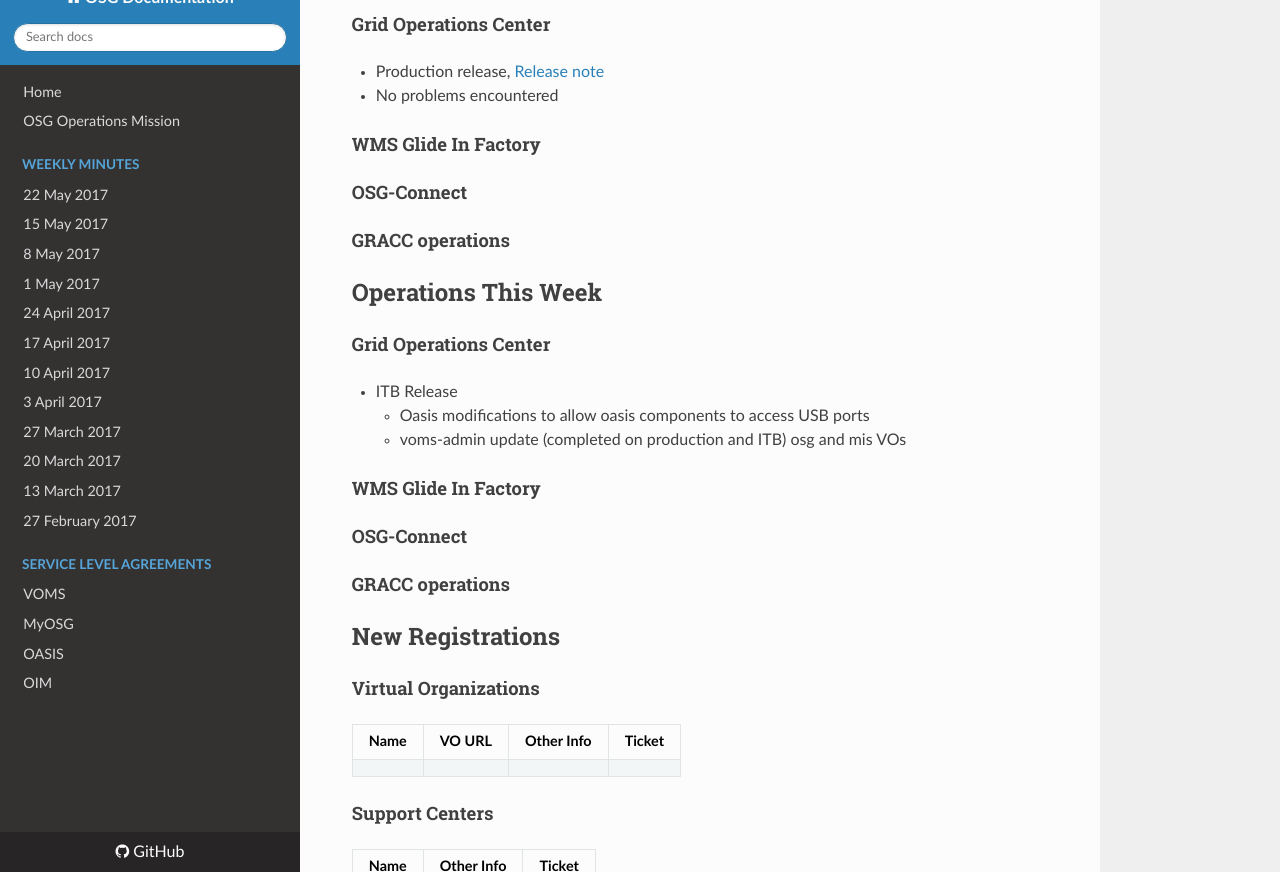
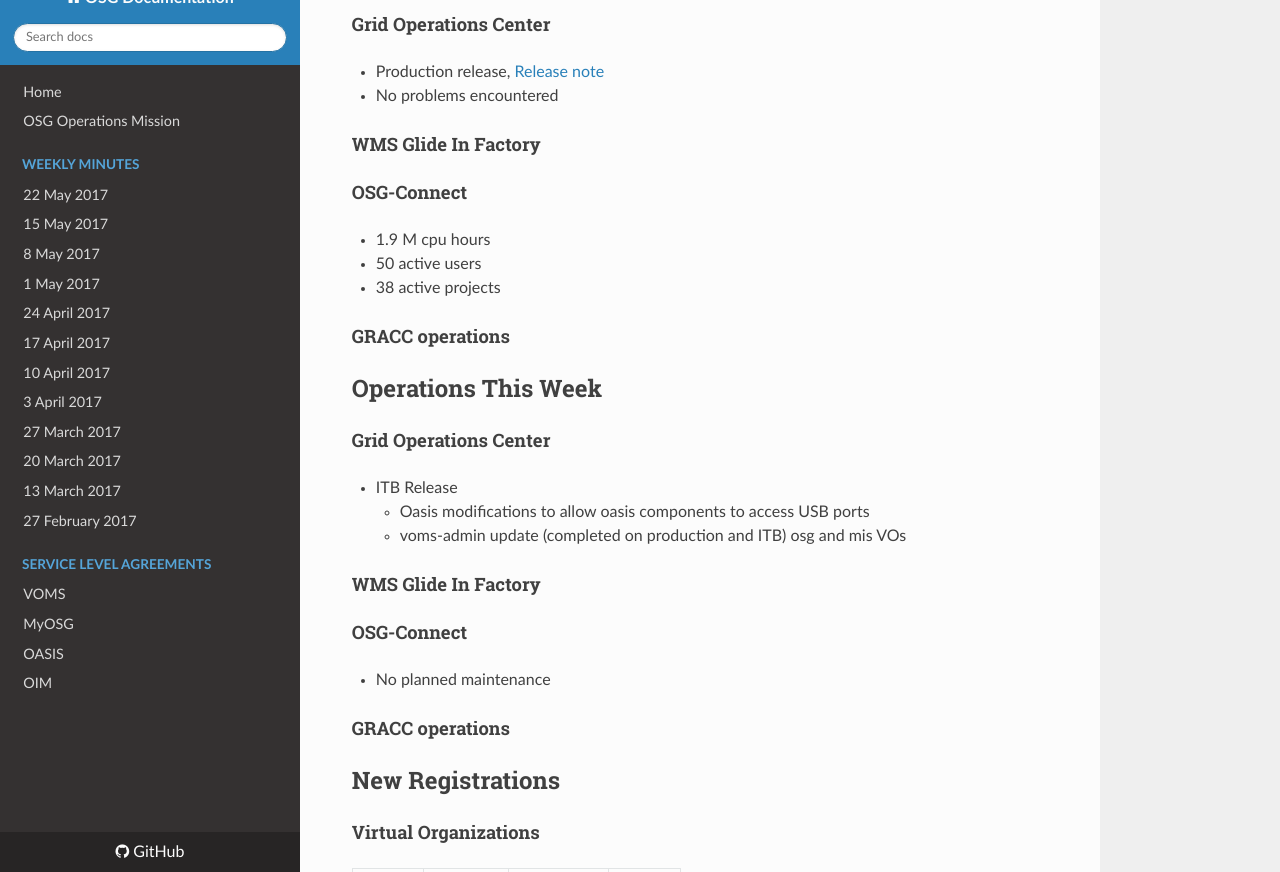
Before and after one commit to osg-htc/operations, an MkDocs documentation site: the page built from docs/WeeklyMinutes/19Jun2017.md, in a window 1280 px wide and 900 px high, scrolled down 1020 px, cut to the strip 28-900 px from the top of the window. Built offline with MkDocs 1.6.1, drawn with Linux system fonts in a browser that asks for light colours; nearby versions of some CDN libraries; old or Windows-style settings are respelled for this version of MkDocs.

Commit message:
Update 19Jun2017.md

```diff
--- a/docs/WeeklyMinutes/19Jun2017.md
+++ b/docs/WeeklyMinutes/19Jun2017.md
@@ -21,6 +21,9 @@
 #### WMS Glide In Factory
 
 #### OSG-Connect
+   * 1.9 M cpu hours
+   * 50 active users
+   * 38 active projects
 
 #### GRACC operations
 
@@ -34,6 +37,7 @@
 #### WMS Glide In Factory
 
 #### OSG-Connect
+   * No planned maintenance
 
 #### GRACC operations
 
```
